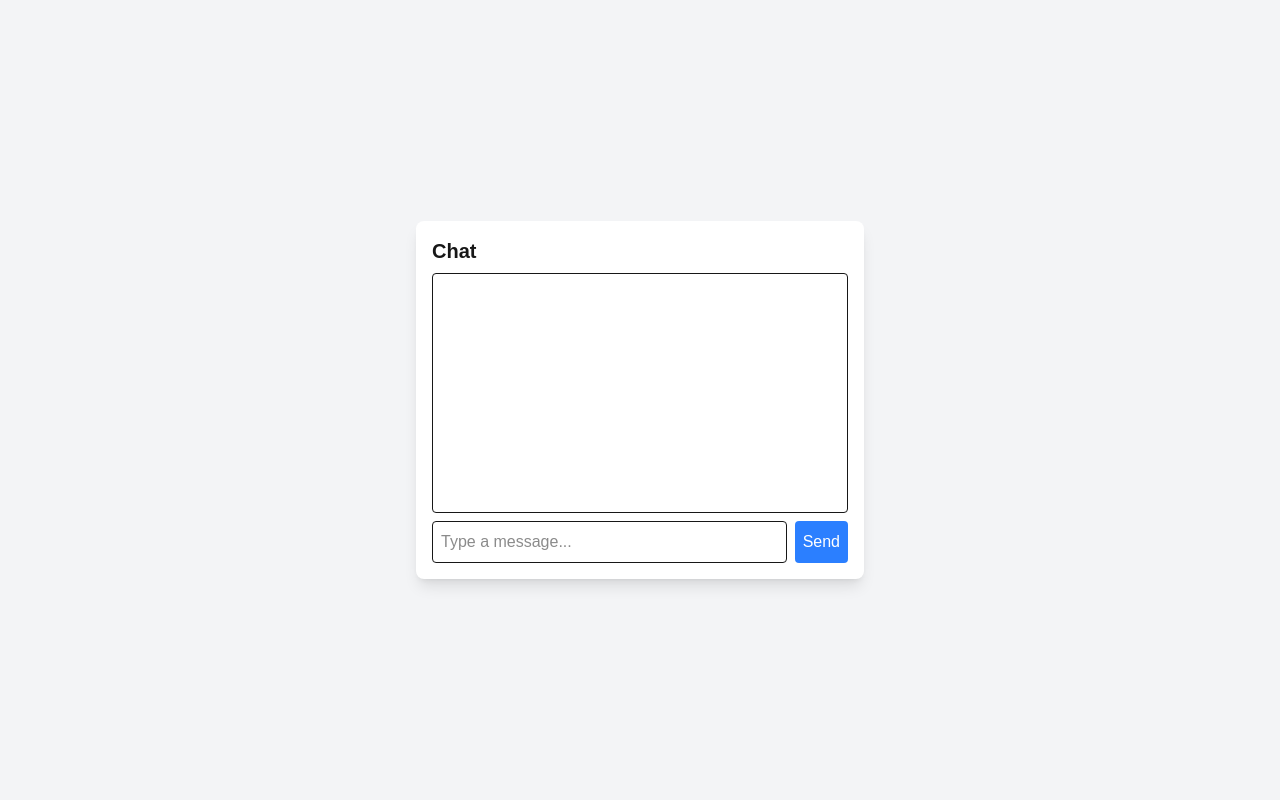
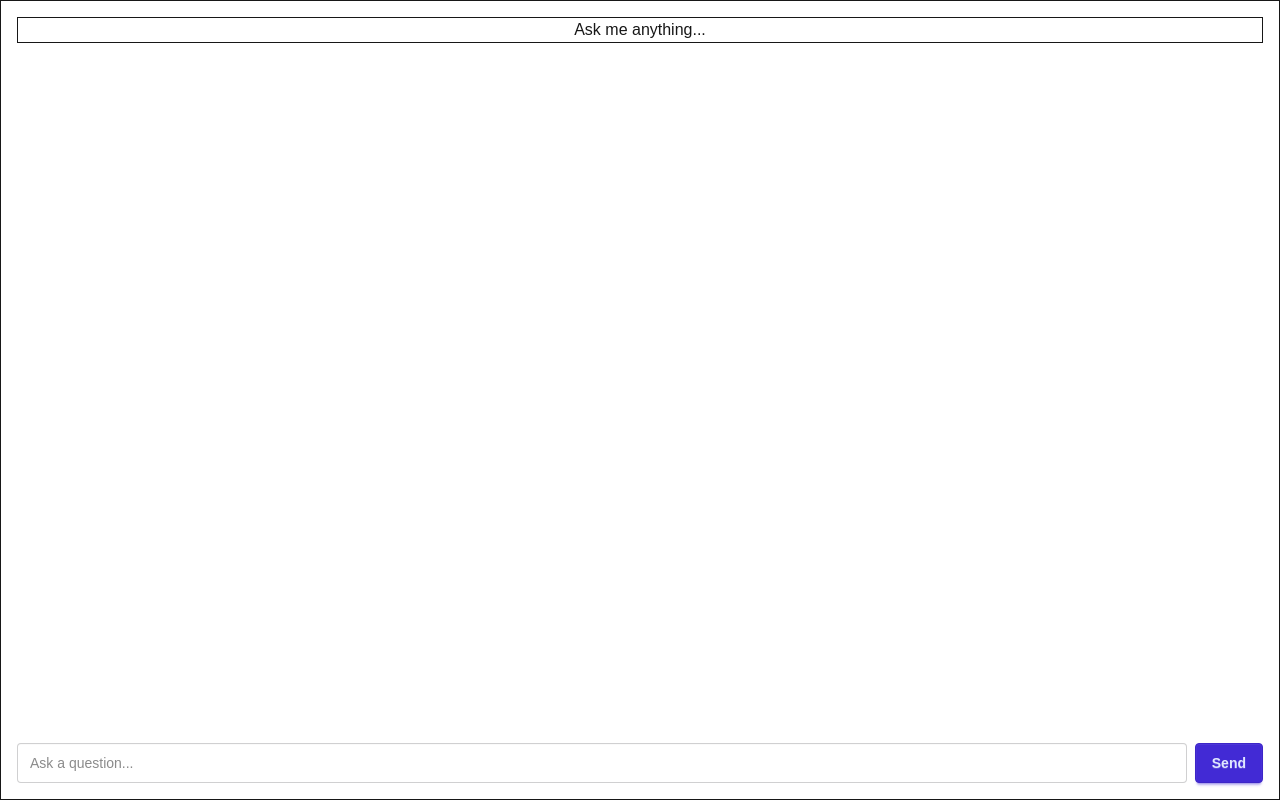
Before and after one commit to Reyad02/chatbot, a Next.js app: page / in a window 1280 px wide. Built offline with nearby package versions, Linux system fonts and the light colour scheme.

Commit message:
history successfully stored in mongodb

```diff
--- a/next.config.ts
+++ b/next.config.ts
@@ -1,7 +1,7 @@
 /** @type {import('next').NextConfig} */
 const nextConfig = {
   images: {
-    domains: ["img.daisyui.com", "cdn-icons-png.flaticon.com"], // Add allowed domains
+    domains: ["img.daisyui.com", "cdn-icons-png.flaticon.com"],
   },
 };
 
--- a/package.json
+++ b/package.json
@@ -13,7 +13,8 @@
     "next": "15.2.1",
     "react": "^19.0.0",
     "react-dom": "^19.0.0",
-    "react-hook-form": "^7.54.2"
+    "react-hook-form": "^7.54.2",
+    "uuid": "^11.1.0"
   },
   "devDependencies": {
     "@eslint/eslintrc": "^3",
--- a/src/app/page.tsx
+++ b/src/app/page.tsx
@@ -1,54 +1,11 @@
-"use client"
-import { useState, useEffect } from "react";
+import ChatPage from "@/components/modules/chat/chat";
 
-export default function ChatApp() {
-  const [messages, setMessages] = useState([]);
-  const [input, setInput] = useState("");
+const page = () => {
+  return (
+    <>
+      <ChatPage />
+    </>
+  );
+};
 
-  useEffect(() => {
-    const savedMessages = JSON.parse(localStorage.getItem("chatHistory")) || [];
-    setMessages(savedMessages);
-  }, []);
-
-  useEffect(() => {
-    localStorage.setItem("chatHistory", JSON.stringify(messages));
-  }, [messages]);
-
-  const handleSend = async () => {
-    if (!input.trim()) return;
-    const newMessage = { text: input, sender: "user" };
-    setMessages([...messages, newMessage]);
-    setInput("");
-
-    // Placeholder for API integration (EchoGPT)
-    setTimeout(() => {
-      const botReply = { text: "This is a bot response.", sender: "bot" };
-      setMessages((prev) => [...prev, botReply]);
-    }, 1000);
-  };
-
-  return (
-    <div className="flex flex-col items-center justify-center min-h-screen bg-gray-100 p-4">
-      <div className="w-full max-w-md bg-white shadow-lg rounded-lg p-4">
-        <h2 className="text-xl font-bold mb-2">Chat</h2>
-        <div className="h-60 overflow-y-auto border p-2 rounded">
-          {messages.map((msg, index) => (
-            <div key={index} className={`p-2 rounded ${msg.sender === "user" ? "bg-blue-200 text-right" : "bg-gray-200"}`}>
-              {msg.text}
-            </div>
-          ))}
-        </div>
-        <div className="mt-2 flex">
-          <input
-            type="text"
-            value={input}
-            onChange={(e) => setInput(e.target.value)}
-            className="flex-grow p-2 border rounded"
-            placeholder="Type a message..."
-          />
-          <button onClick={handleSend} className="ml-2 bg-blue-500 text-white p-2 rounded">Send</button>
-        </div>
-      </div>
-    </div>
-  );
-}
+export default page;
--- a/src/app/root/page.tsx
+++ /dev/null
@@ -1,94 +0,0 @@
-"use client";
-
-import { useState } from "react";
-import { useForm } from "react-hook-form";
-import axios from "axios";
-import Image from "next/image";
-
-const Page = () => {
-  const { register, handleSubmit, reset } = useForm<{ question: string }>();
-  const [messages, setMessages] = useState<{ role: "user" | "assistant"; content: string }[]>([]);
-  const [loading, setLoading] = useState<boolean>(false);
-
-  const onSubmit = async (data: { question: string }) => {
-    setLoading(true);
-
-    // Add user message to chat history
-    const userMessage = { role: "user" as const, content: data.question };
-    setMessages((prev) => [...prev, userMessage]);
-
-    try {
-      const res = await axios.post(
-        "https://api.echogpt.live/v1/chat/completions",
-        {
-          messages: [...messages, userMessage], // Send entire chat history
-          model: "EchoGPT",
-        },
-        {
-          headers: {
-            "x-api-key": process.env.NEXT_PUBLIC_ECHOGPT_API, // Use environment variable
-            "Content-Type": "application/json",
-          },
-        }
-      );
-
-      // Extract AI response
-      const botMessage = res.data.choices[0]?.message?.content || "No response";
-
-      // Add AI response to chat history
-      setMessages((prev) => [...prev, { role: "assistant", content: botMessage }]);
-    } catch (error) {
-      console.error("Error fetching response:", error);
-      setMessages((prev) => [...prev, { role: "assistant", content: "Error fetching response." }]);
-    } finally {
-      setLoading(false);
-      reset(); // Clear input field
-    }
-  };
-
-  return (
-    <div className="flex justify-center items-center h-screen">
-      <div className="max-w-4xl mx-auto border h-auto w-lg p-4 flex flex-col space-y-4">
-        {/* Chat History */}
-        <div className="space-y-2">
-          {messages.map((msg, index) => (
-            <div key={index} className={`chat ${msg.role === "user" ? "chat-end" : "chat-start"}`}>
-              <div className="chat-image avatar">
-                <div className="w-10 rounded-full">
-                  <Image
-                    alt={msg.role}
-                    src={
-                      msg.role === "user"
-                        ? "https://img.daisyui.com/images/stock/photo-1534528741775-53994a69daeb.webp"
-                        : "https://cdn-icons-png.flaticon.com/512/4712/4712035.png"
-                    }
-                    width={40}
-                    height={40}
-                  />
-                </div>
-              </div>
-              <div className={`chat-bubble ${msg.role === "user" ? "bg-blue-500 text-white" : "bg-gray-300 text-black"}`}>
-                {msg.content}
-              </div>
-            </div>
-          ))}
-        </div>
-
-        {/* Input Form */}
-        <form onSubmit={handleSubmit(onSubmit)} className="mt-4 flex">
-          <input
-            type="text"
-            placeholder="Ask a question..."
-            {...register("question", { required: true })}
-            className="input input-bordered w-full"
-          />
-          <button type="submit" className="btn btn-primary ml-2" disabled={loading}>
-            {loading ? "Thinking..." : "Send"}
-          </button>
-        </form>
-      </div>
-    </div>
-  );
-};
-
-export default Page;
--- /dev/null
+++ b/src/components/modules/chat/chat.tsx
@@ -0,0 +1,139 @@
+"use client";
+
+import { useEffect, useState } from "react";
+import { useForm } from "react-hook-form";
+import axios from "axios";
+import Image from "next/image";
+import { v4 as uuidv4 } from "uuid";
+
+const ChatPage = () => {
+  const { register, handleSubmit, reset } = useForm<{ question: string }>();
+  const [messages, setMessages] = useState<
+    { role: "user" | "assistant"; content: string }[]
+  >([]);
+  const [loading, setLoading] = useState<boolean>(false);
+  const [uniqueIdentifier, setUniqueIdentifier] = useState<string>("");
+
+  useEffect(() => {
+    if (messages.length > 0) {
+      if (messages.length === 1) {
+        setUniqueIdentifier(uuidv4());
+      }
+      const messagesFullContent = { messages, uniqueIdentifier };
+      axios
+        .post("http://localhost:5000/api/chat", {
+          messagesFullContent,
+        })
+        .then(function (response) {
+          console.log(response);
+        })
+        .catch(function (error) {
+          console.log(error);
+        });
+    }
+  }, [messages]);
+
+  const onSubmit = async (data: { question: string }) => {
+    setLoading(true);
+
+    const userMessage = { role: "user" as const, content: data.question };
+    setMessages((prev) => [...prev, userMessage]);
+
+    try {
+      const res = await axios.post(
+        "https://api.echogpt.live/v1/chat/completions",
+        {
+          messages: [...messages, userMessage],
+          model: "EchoGPT",
+        },
+        {
+          headers: {
+            "x-api-key": process.env.NEXT_PUBLIC_ECHOGPT_API,
+            "Content-Type": "application/json",
+          },
+        }
+      );
+
+      const botMessage = res.data.choices[0]?.message?.content || "No response";
+
+      setMessages((prev) => [
+        ...prev,
+        { role: "assistant", content: botMessage },
+      ]);
+    } catch (error) {
+      console.error("Error fetching response:", error);
+      setMessages((prev) => [
+        ...prev,
+        { role: "assistant", content: "Error fetching response." },
+      ]);
+    } finally {
+      setLoading(false);
+      reset();
+    }
+  };
+
+  return (
+    <div className="flex justify-center items-center h-screen">
+      <div className=" mx-auto border h-full w-full p-4 flex flex-col space-y-4">
+        <div className="space-y-2">
+          {messages.length === 0 ? (
+            <div className="border h-full flex items-center justify-center">
+              <p className="text-center">Ask me anything...</p>
+            </div>
+          ) : (
+            messages.map((msg, index) => (
+              <div
+                key={index}
+                className={`chat ${
+                  msg.role === "user" ? "chat-end" : "chat-start"
+                }`}
+              >
+                <div className="chat-image avatar">
+                  <div className="w-10 rounded-full">
+                    <Image
+                      alt={msg.role}
+                      src={
+                        msg.role === "user"
+                          ? "https://img.daisyui.com/images/stock/photo-1534528741775-53994a69daeb.webp"
+                          : "https://cdn-icons-png.flaticon.com/512/4712/4712035.png"
+                      }
+                      width={40}
+                      height={40}
+                    />
+                  </div>
+                </div>
+                <div
+                  className={`chat-bubble ${
+                    msg.role === "user"
+                      ? "bg-blue-500 text-white"
+                      : "bg-gray-300 text-black"
+                  }`}
+                >
+                  {msg.content}
+                </div>
+              </div>
+            ))
+          )}
+        </div>
+
+        <form onSubmit={handleSubmit(onSubmit)} className="mt-auto flex">
+          <input
+            type="text"
+            placeholder="Ask a question..."
+            {...register("question", { required: true })}
+            className="input input-bordered w-full"
+          />
+          <button
+            type="submit"
+            className="btn btn-primary ml-2"
+            disabled={loading}
+          >
+            {loading ? "Thinking..." : "Send"}
+          </button>
+        </form>
+      </div>
+    </div>
+  );
+};
+
+export default ChatPage;
```
Also changed, not shown: 1 other file (tests, documents, lock files or other folders).
